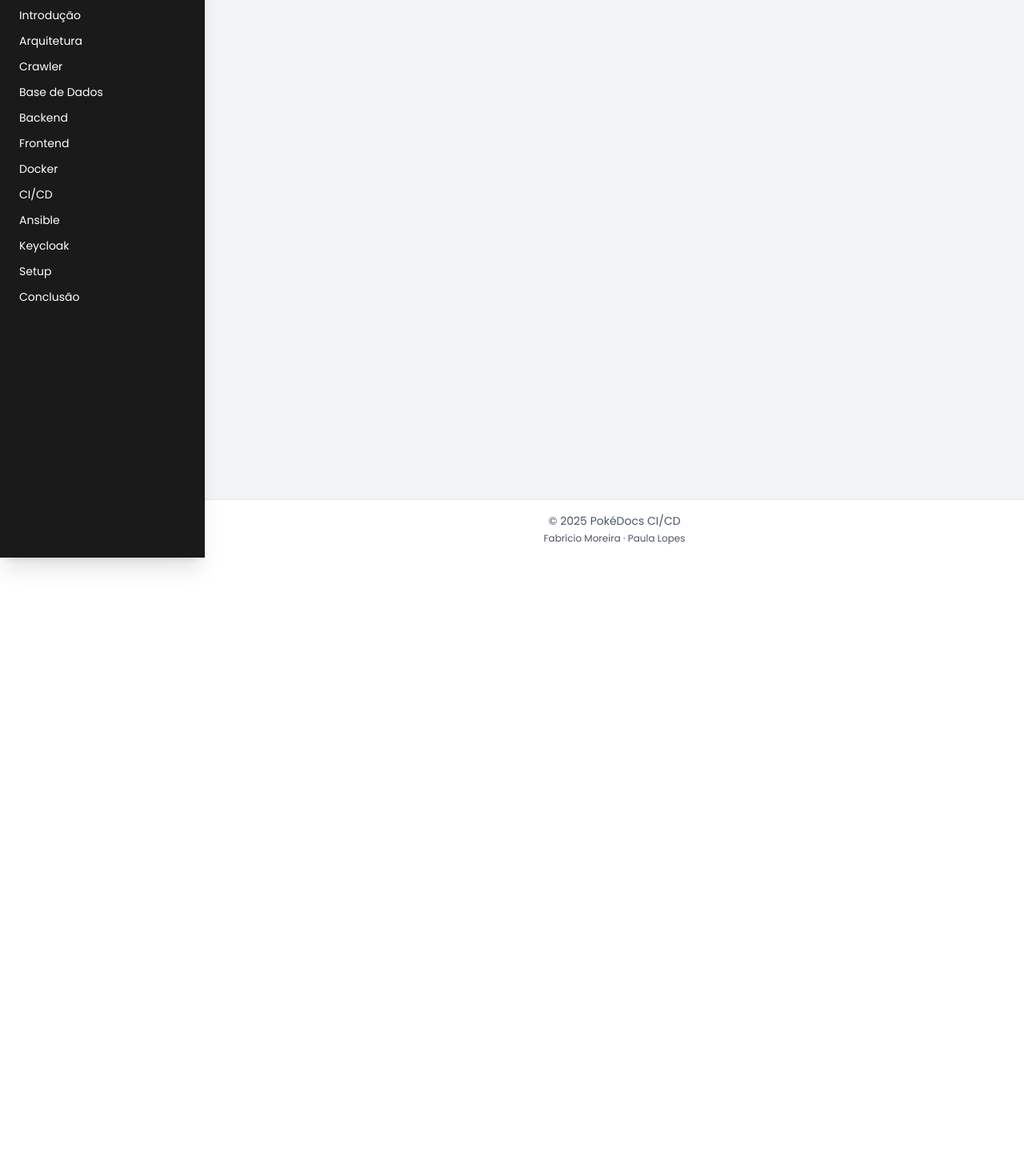
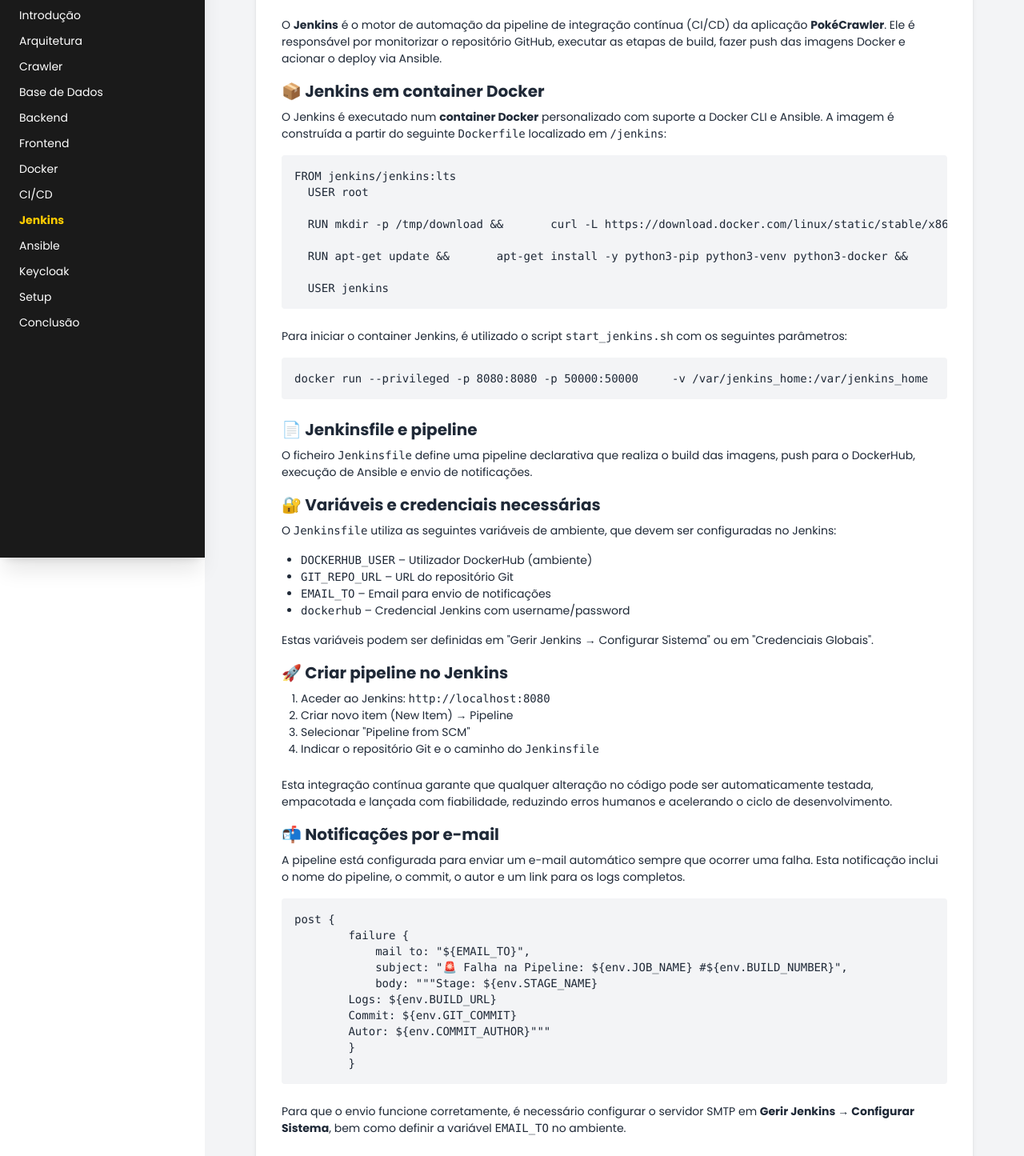
Before and after one commit to Paulalopesdeveloper/cicd-docs-site, a React (Vite) app: page /Jenkins in a window 1280 px wide. Shown: the part 103-1548 px from the top of the page at 80% size. Before the commit the page ends 800 px from the top, so only its background shows below. Built offline with nearby package versions, Linux system fonts and the light colour scheme.

Commit message:
ajustes conteudo

```diff
--- a/src/App.jsx
+++ b/src/App.jsx
@@ -12,6 +12,7 @@
 import CICD from './pages/CICD';
 import Ansible from './pages/Ansible';
 import Keycloak from './pages/Keycloak';
+import Jenkins from './pages/Jenkins';
 import Setup from './pages/Setup';
 import Conclusion from './pages/Conclusion';
 
@@ -35,6 +36,7 @@
                 <Route path="/frontend" element={<Frontend />} />
                 <Route path="/docker" element={<Docker />} />
                 <Route path="/ci-cd" element={<CICD />} />
+                <Route path="/Jenkins" element={<Jenkins />} />
                 <Route path="/ansible" element={<Ansible />} />
                 <Route path="/keycloak" element={<Keycloak />} />
                 <Route path="/setup" element={<Setup />} />
--- a/src/components/Navbar.jsx
+++ b/src/components/Navbar.jsx
@@ -40,6 +40,9 @@
         <NavLink to="/ci-cd" className={({ isActive }) => isActive ? "text-pokeYellow font-semibold" : "hover:text-pokeYellow"}>
           CI/CD
         </NavLink>
+        <NavLink to="/jenkins" className={({ isActive }) => isActive ? "text-pokeYellow font-semibold" : "hover:text-pokeYellow"}>
+          Jenkins
+        </NavLink>
         <NavLink to="/ansible" className={({ isActive }) => isActive ? "text-pokeYellow font-semibold" : "hover:text-pokeYellow"}>
           Ansible
         </NavLink>
--- /dev/null
+++ b/src/pages/Jenkins.jsx
@@ -0,0 +1,111 @@
+
+export default function Jenkins() {
+    return (
+      <div>
+        <h2 className="text-3xl font-bold mb-6 text-pokeYellow">Servidor de Integração Contínua (Jenkins)</h2>
+
+        <p className="mb-4">
+          O <strong>Jenkins</strong> é o motor de automação da pipeline de integração contínua (CI/CD) da aplicação <strong>PokéCrawler</strong>. Ele é responsável por monitorizar o repositório GitHub, executar as etapas de build, fazer push das imagens Docker e acionar o deploy via Ansible.
+        </p>
+
+        <h3 className="text-xl font-semibold mb-2">📦 Jenkins em container Docker</h3>
+        <p className="mb-4">
+          O Jenkins é executado num <strong>container Docker</strong> personalizado com suporte a Docker CLI e Ansible. A imagem é construída a partir do seguinte <code>Dockerfile</code> localizado em <code>/jenkins</code>:
+        </p>
+
+        <pre className="bg-gray-100 p-4 rounded text-sm overflow-x-auto mb-6">
+  {`FROM jenkins/jenkins:lts
+  USER root
+
+  RUN mkdir -p /tmp/download && \
+      curl -L https://download.docker.com/linux/static/stable/x86_64/docker-18.03.1-ce.tgz | tar -xz -C /tmp/download && \
+      rm -rf /tmp/download/docker/dockerd && \
+      mv /tmp/download/docker/docker* /usr/local/bin/ && \
+      rm -rf /tmp/download && \
+      groupadd -g 999 docker && \
+      usermod -aG staff,docker jenkins
+
+  RUN apt-get update && \
+      apt-get install -y python3-pip python3-venv python3-docker && \
+      python3 -m venv /opt/ansible-venv && \
+      /opt/ansible-venv/bin/pip install ansible && \
+      /opt/ansible-venv/bin/ansible-galaxy collection install community.docker && \
+      ln -s /opt/ansible-venv/bin/ansible /usr/local/bin/ansible && \
+      ln -s /opt/ansible-venv/bin/ansible-playbook /usr/local/bin/ansible-playbook && \
+      apt-get clean
+
+  USER jenkins`}
+        </pre>
+
+        <p className="mb-4">
+          Para iniciar o container Jenkins, é utilizado o script <code>start_jenkins.sh</code> com os seguintes parâmetros:
+        </p>
+
+        <pre className="bg-gray-100 p-4 rounded text-sm overflow-x-auto mb-6">
+  {`docker run --privileged -p 8080:8080 -p 50000:50000 \
+    -v /var/jenkins_home:/var/jenkins_home \
+    -v /var/run/docker.sock:/var/run/docker.sock \
+    --group-add $(stat -c '%g' /var/run/docker.sock) \
+    --net pokecrawler_network --net-alias jenkins \
+    --name jenkins -d my_jenkins`}
+        </pre>
+
+        <h3 className="text-xl font-semibold mb-2">📄 Jenkinsfile e pipeline</h3>
+        <p className="mb-4">
+          O ficheiro <code>Jenkinsfile</code> define uma pipeline declarativa que realiza o build das imagens, push para o DockerHub, execução de Ansible e envio de notificações.
+        </p>
+
+        <h3 className="text-xl font-semibold mb-2">🔐 Variáveis e credenciais necessárias</h3>
+        <p className="mb-4">
+          O <code>Jenkinsfile</code> utiliza as seguintes variáveis de ambiente, que devem ser configuradas no Jenkins:
+        </p>
+
+        <ul className="list-disc pl-6 mb-4">
+          <li><code>DOCKERHUB_USER</code> – Utilizador DockerHub (ambiente)</li>
+          <li><code>GIT_REPO_URL</code> – URL do repositório Git</li>
+          <li><code>EMAIL_TO</code> – Email para envio de notificações</li>
+          <li><code>dockerhub</code> – Credencial Jenkins com username/password</li>
+        </ul>
+
+        <p className="mb-4">
+          Estas variáveis podem ser definidas em "Gerir Jenkins → Configurar Sistema" ou em "Credenciais Globais".
+        </p>
+
+        <h3 className="text-xl font-semibold mb-2">🚀 Criar pipeline no Jenkins</h3>
+        <ol className="list-decimal pl-6 mb-6">
+          <li>Aceder ao Jenkins: <code>http://localhost:8080</code></li>
+          <li>Criar novo item (New Item) → Pipeline</li>
+          <li>Selecionar "Pipeline from SCM"</li>
+          <li>Indicar o repositório Git e o caminho do <code>Jenkinsfile</code></li>
+        </ol>
+
+        <p className="mb-4">
+          Esta integração contínua garante que qualquer alteração no código pode ser automaticamente testada, empacotada e lançada com fiabilidade, reduzindo erros humanos e acelerando o ciclo de desenvolvimento.
+        </p>
+
+        <h3 className="text-xl font-semibold mb-2">📬 Notificações por e-mail</h3>
+        <p className="mb-4">
+        A pipeline está configurada para enviar um e-mail automático sempre que ocorrer uma falha.
+        Esta notificação inclui o nome do pipeline, o commit, o autor e um link para os logs completos.
+        </p>
+
+        <pre className="bg-gray-100 p-4 rounded text-sm overflow-x-auto mb-6">
+        {`post {
+        failure {
+            mail to: "\${EMAIL_TO}",
+            subject: "🚨 Falha na Pipeline: \${env.JOB_NAME} #\${env.BUILD_NUMBER}",
+            body: """Stage: \${env.STAGE_NAME}
+        Logs: \${env.BUILD_URL}
+        Commit: \${env.GIT_COMMIT}
+        Autor: \${env.COMMIT_AUTHOR}"""
+        }
+        }`}
+        </pre>
+
+        <p>
+        Para que o envio funcione corretamente, é necessário configurar o servidor SMTP em <strong>Gerir Jenkins → Configurar Sistema</strong>, bem como definir a variável <code>EMAIL_TO</code> no ambiente.
+        </p>
+
+      </div>
+    );
+  }
```
